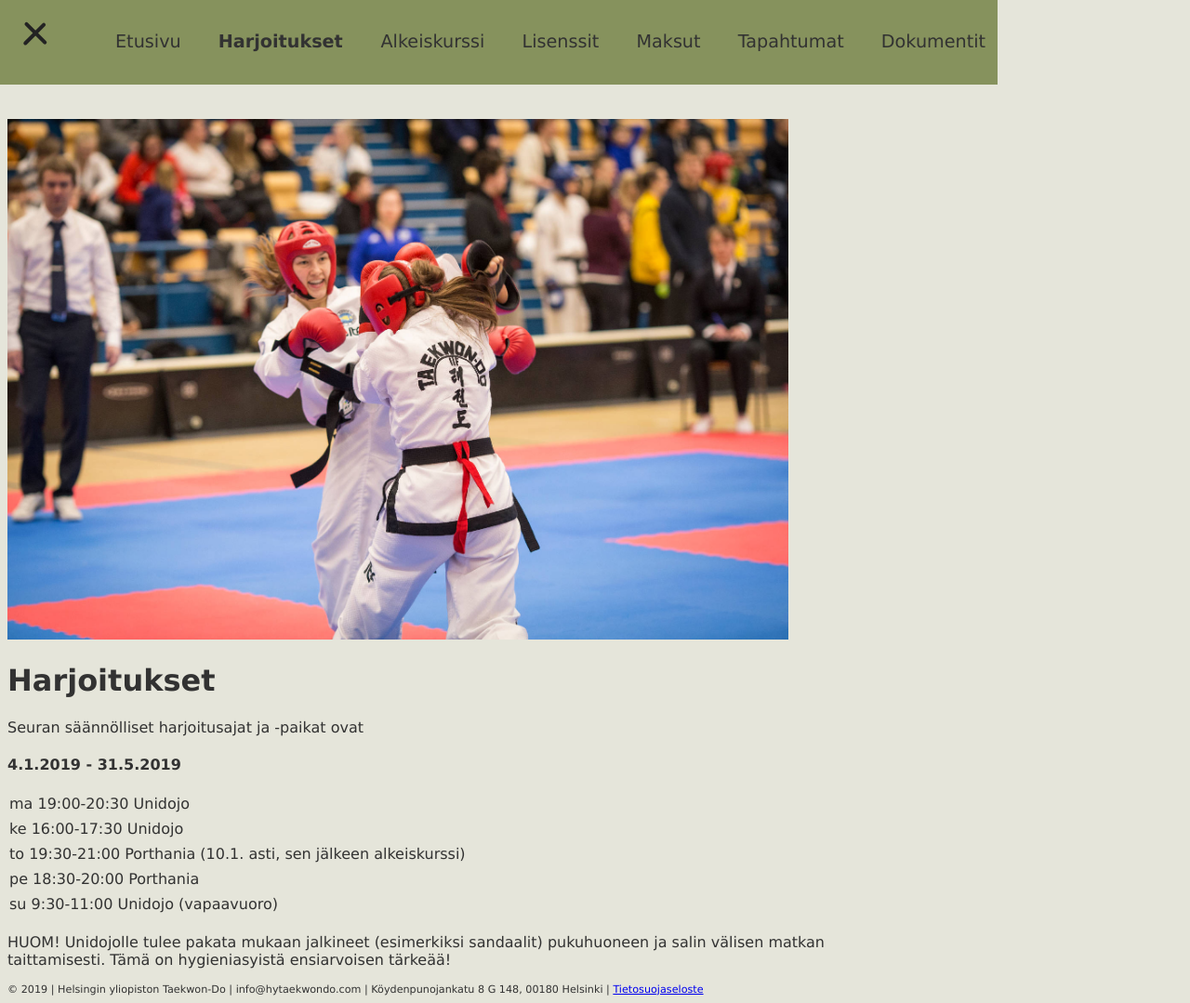
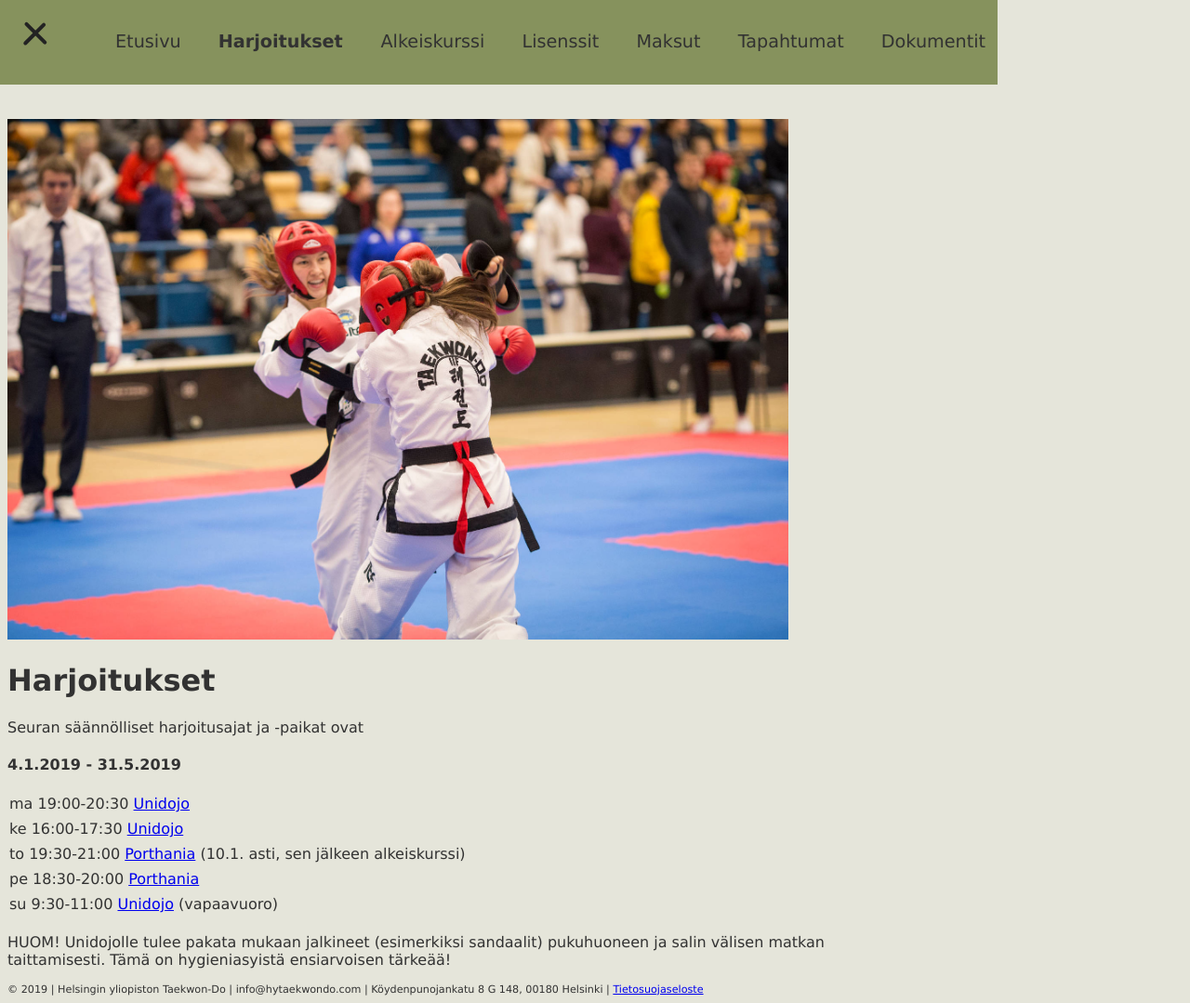
Before and after one commit to hytkd/website, a Jekyll site: the page built from trainings.html, in a window 1280 px wide and 1079 px high. Shown: the whole window at 93% size. Built offline with Jekyll 4.4.1, drawn with Linux system fonts in a browser that asks for light colours; part of the change alters nothing that is shown.

```diff
--- a/_data/trainings.yml
+++ b/_data/trainings.yml
@@ -1,12 +1,12 @@
 - dates: 4.1.2019 - 31.5.2019
   times:
     - time: ma 19:00-20:30
-      location: Unidojo
+      location: <a href="https://goo.gl/maps/dxdFtMgjEEL2" target="_blank">Unidojo</a>
     - time: ke 16:00-17:30
-      location: Unidojo
+      location: <a href="https://goo.gl/maps/dxdFtMgjEEL2" target="_blank">Unidojo</a>
     - time: to 19:30-21:00
-      location: Porthania (10.1. asti, sen jälkeen alkeiskurssi)
+      location: <a href="https://goo.gl/maps/t21PcHXy8ky" target="_blank">Porthania</a> (10.1. asti, sen jälkeen alkeiskurssi)
     - time: pe 18:30-20:00
-      location: Porthania
+      location: <a href="https://goo.gl/maps/t21PcHXy8ky" target="_blank">Porthania</a>
     - time: su 9:30-11:00
-      location: Unidojo (vapaavuoro)
+      location: <a href="https://goo.gl/maps/dxdFtMgjEEL2" target="_blank">Unidojo</a> (vapaavuoro)
```
